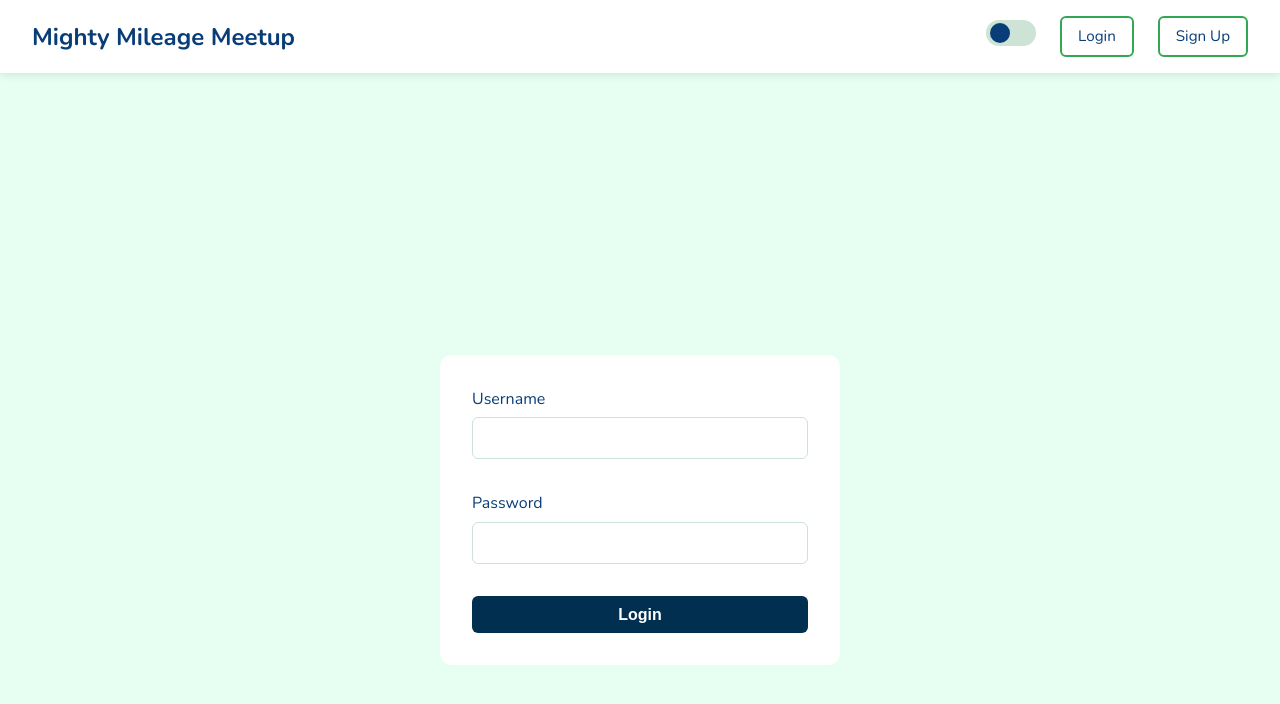
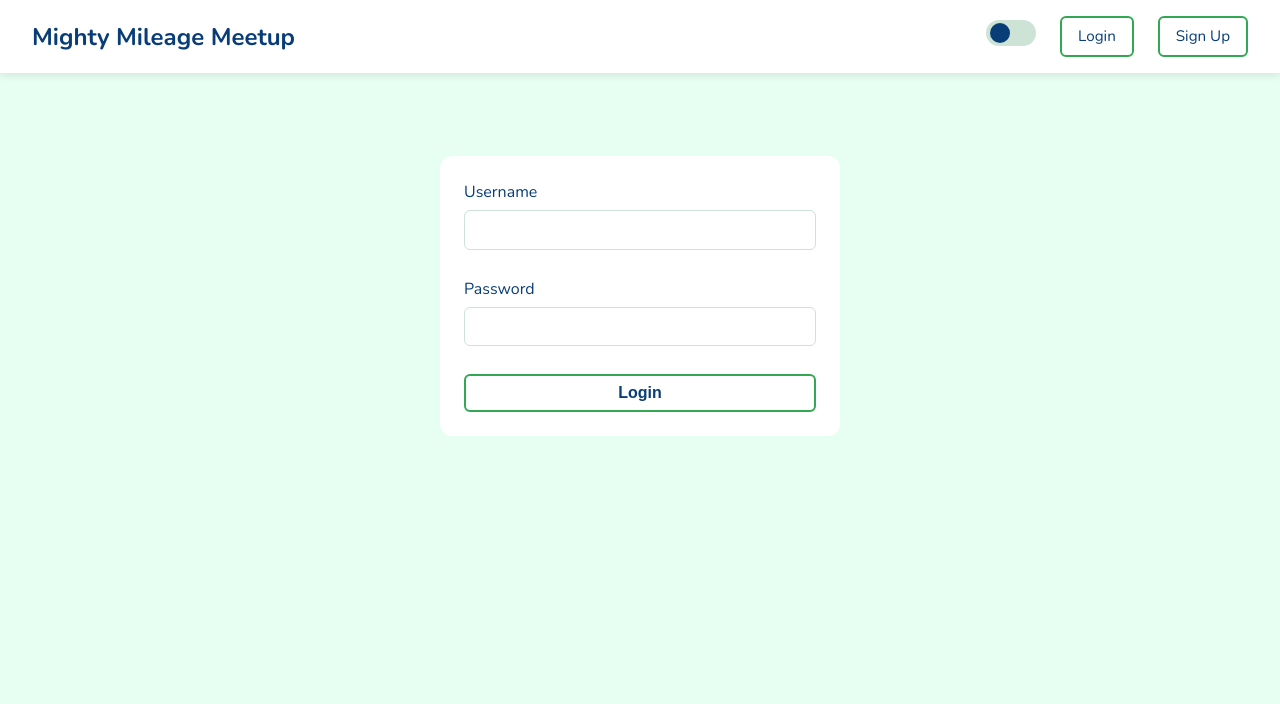
Before and after one commit to sjtroxel/Q3-2025-Codefi-SoloProject, an Angular app in the folder FE-Mighty_Mileage_Meetup/: page /login in a window 1280 px wide. Shown: the top 704 px of the page. Built offline with nearby package versions, Linux system fonts and the light colour scheme.

Commit message:
fixing issues with container size

```diff
--- a/FE-Mighty_Mileage_Meetup/src/app/pages/login/login.scss
+++ b/FE-Mighty_Mileage_Meetup/src/app/pages/login/login.scss
@@ -2,24 +2,25 @@
 .container {
   display: flex;
   justify-content: center;
-  align-items: center;
+  align-items: flex-start;  // start from top instead of centered
   min-height: calc(100vh - 60px);
-  padding: 2rem;
+  padding: 1rem 2rem;       // less top/bottom padding
 
   form {
     background: var(--card-bg);
-    padding: 2rem;
+    padding: 1.5rem;        // slightly less than before
     border-radius: 12px;
     box-shadow: var(--card-shadow);
     width: 100%;
     max-width: 400px;
     display: flex;
     flex-direction: column;
-    gap: 1.2rem;
+    gap: 0.9rem;            // tighter spacing between inputs
 
     h2 {
       text-align: center;
       color: var(--text);
+      margin-bottom: 0.8rem;
     }
 
     label {
@@ -28,7 +29,7 @@
     }
 
     input {
-      padding: 0.7rem;
+      padding: 0.6rem;
       border: 1px solid var(--border);
       border-radius: 6px;
       font-size: 1rem;
@@ -43,21 +44,21 @@
     }
 
     button {
-    //   background: var(--primary);
-    //   color: var(--card-bg);
-    //   border: none;
-    //   padding: 0.8rem;
-    //   border-radius: 8px;
       font-size: 1rem;
-    //   font-weight: bold;
-    //   cursor: pointer;
-    //   transition: background 0.3s ease, box-shadow 0.3s ease;
+      padding: 0.5rem 1rem;
+      border-radius: 6px;
+      border: 2px solid var(--accent);
+      background: transparent;
+      color: var(--navbar-text);
+      cursor: pointer;
+      transition: background 0.3s ease, color 0.3s ease, box-shadow 0.3s ease;
+
+      &:hover {
+        background: var(--accent);
+        color: var(--card-bg);
+        box-shadow: 0 0 6px var(--accent);
+      }
     }
-    //   &:hover {
-    //     background: var(--accent);
-    //     box-shadow: 0 0 12px var(--accent);
-    //   }
-    // }
 
     .error {
       color: var(--error);
--- a/FE-Mighty_Mileage_Meetup/src/styles.scss
+++ b/FE-Mighty_Mileage_Meetup/src/styles.scss
@@ -13,7 +13,8 @@
 }
 
 html, body {
-  padding-top: 70px;
+  height: 100%; /* Make html and body fill the viewport */
+  padding-top: 70px; /* navbar height */
   font-family: 'Nunito', sans-serif;
   font-size: 16px;
   line-height: 1.5;
@@ -89,6 +90,7 @@ p {
   max-width: 1200px;
   margin: 0 auto;
   padding: 1rem;
+  min-height: calc(100vh - 70px); /* Ensure container fills remaining viewport */
 }
 
 /* -------------------------------
@@ -125,7 +127,8 @@ input, select {
   border-radius: 4px;
   font-size: 1rem;
   margin-bottom: 0.8rem;
-  background-color: #fff;
+  background-color: var(--card-bg);
+  color: var(--text-primary);
 
   &:focus {
     outline: 2px solid var(--accent);
```
Also changed, not shown: FE-Mighty_Mileage_Meetup/src/app/pages/dashboard/dashboard.scss (+0 -62 lines).
